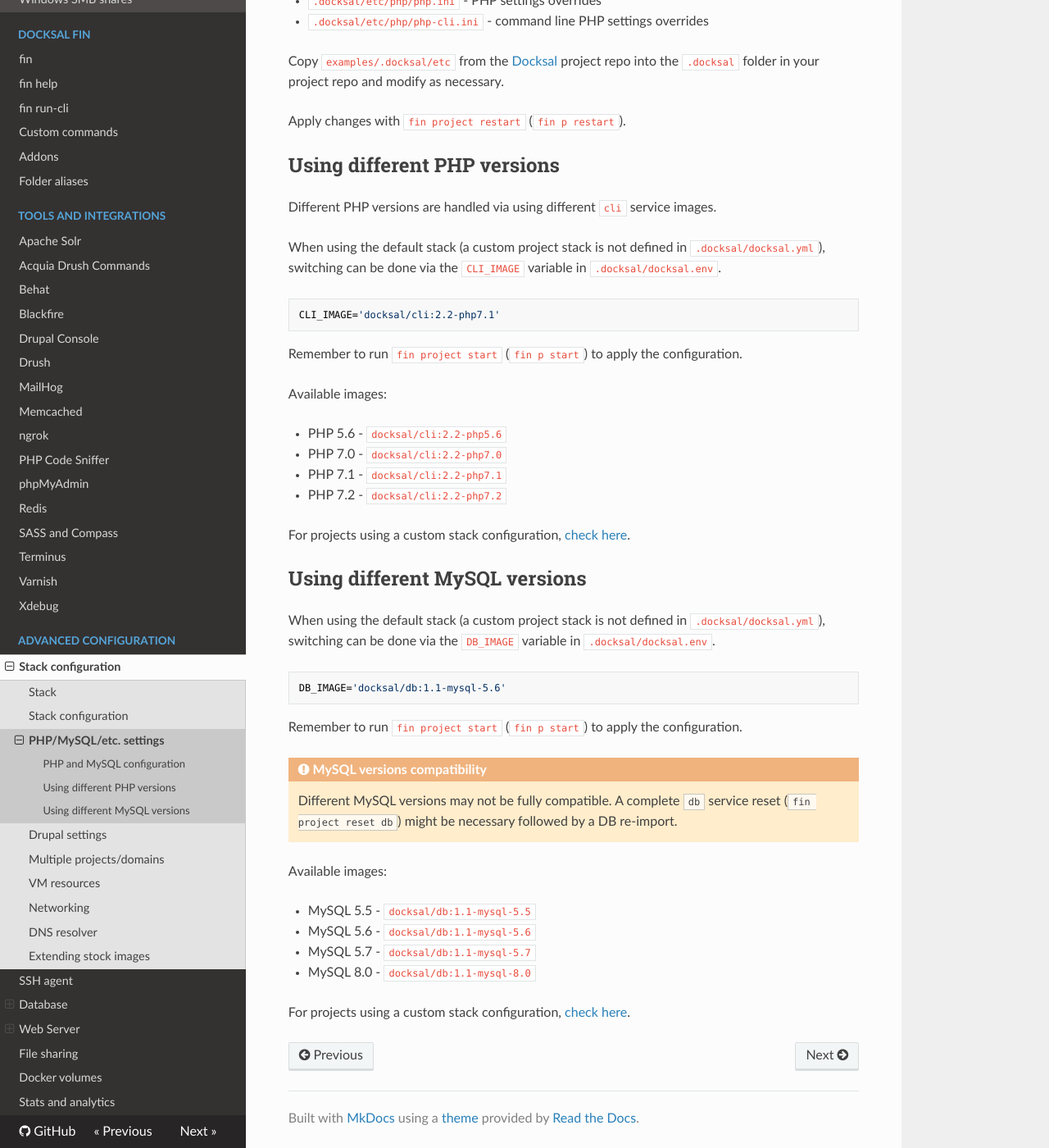
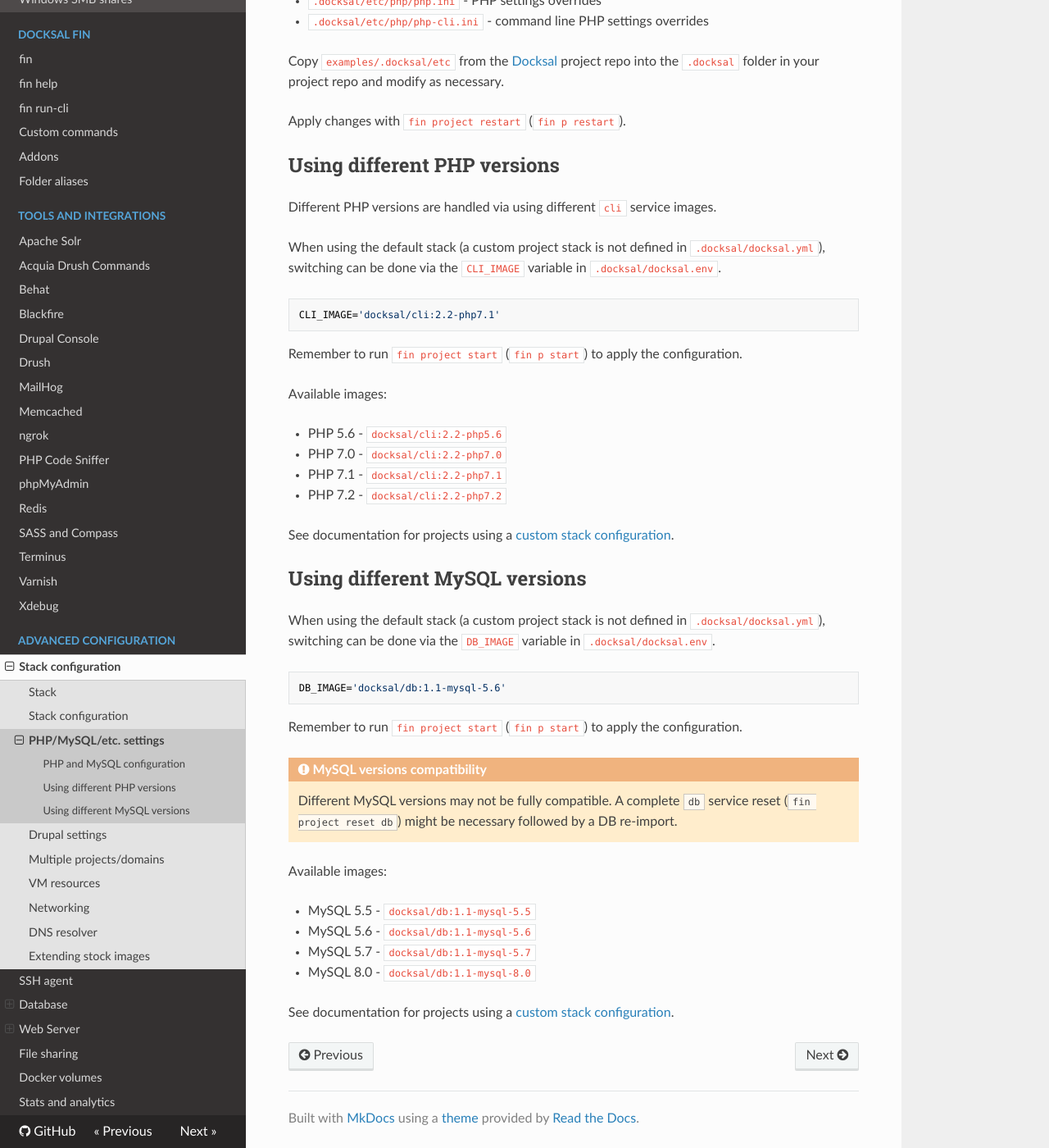
Before and after one commit to docksal/docksal, an MkDocs documentation site: the page built from docs/advanced/stack-settings.md, in a window 1280 px wide and 1400 px high, scrolled down 447 px. Shown: the whole window at 82% size. Built offline with MkDocs 1.6.1, drawn with Linux system fonts in a browser that asks for light colours; nearby versions of some CDN libraries; old or Windows-style settings are respelled for this version of MkDocs.

Commit message:
Changed linked text

```diff
--- a/docs/advanced/stack-settings.md
+++ b/docs/advanced/stack-settings.md
@@ -40,7 +40,7 @@ Available images:
 - PHP 7.1 - `docksal/cli:2.2-php7.1`
 - PHP 7.2 - `docksal/cli:2.2-php7.2`
 
-For projects using a custom stack configuration, [check here](../advanced/stack-config.md#php-version).
+See documentation for projects using a [custom stack configuration](../advanced/stack-config.md#php-version).
 
 <a name="mysql-versions"></a>
 ## Using different MySQL versions
@@ -66,4 +66,4 @@ Available images:
 - MySQL 5.7 - `docksal/db:1.1-mysql-5.7`
 - MySQL 8.0 - `docksal/db:1.1-mysql-8.0`
 
-For projects using a custom stack configuration, [check here](../advanced/stack-config.md#mysql-version).
+See documentation for projects using a [custom stack configuration](../advanced/stack-config.md#mysql-version).
```
Also changed, not shown: docs/advanced/volumes.md (+1 -1 lines).
